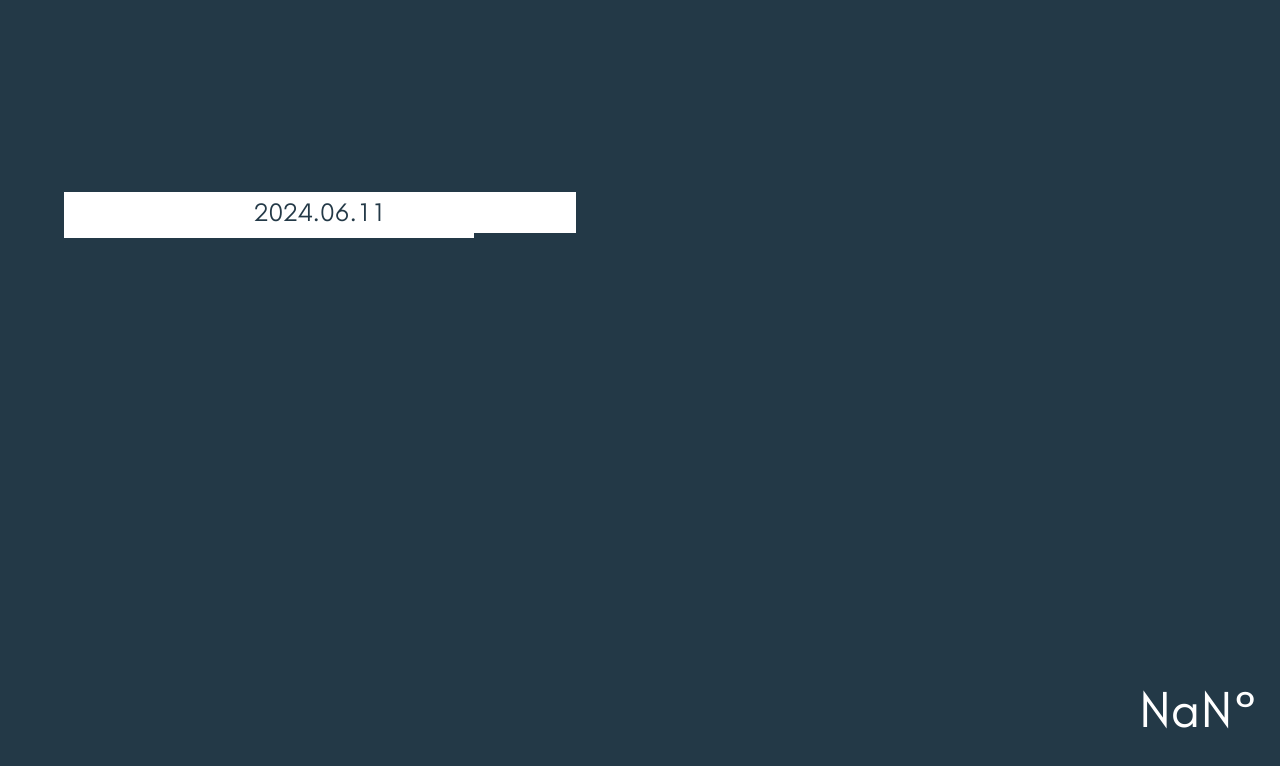
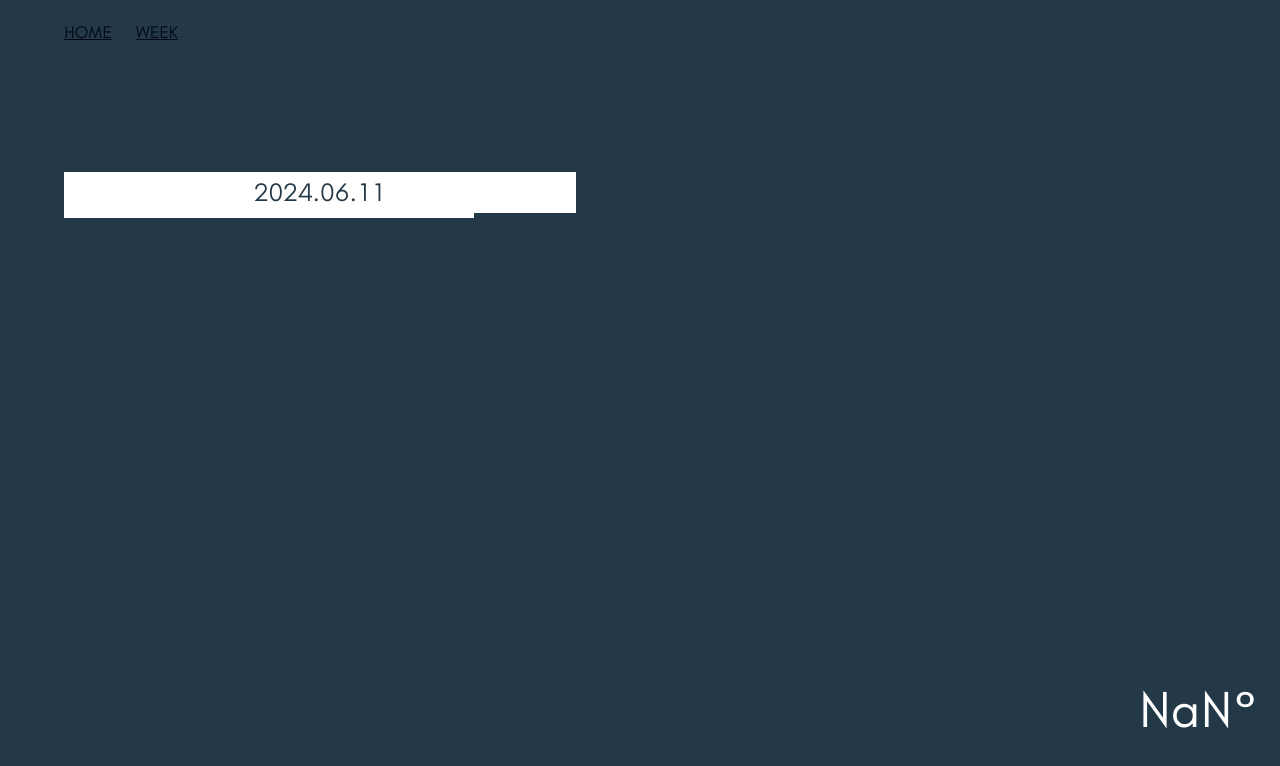
Before and after one commit to Hazae/W-Guardian, a React (Vite) app: page / in a window 1280 px wide. Shown: the top 766 px of the page. Built offline with nearby package versions, Linux system fonts and the light colour scheme; no server answers.

Commit message:
feat(#10): Header 컴포넌트
- 페이지 이동을 위한 내비게이션 추가
- css 적용
- week 페이지 생성

```diff
--- a/src/App.tsx
+++ b/src/App.tsx
@@ -1,8 +1,10 @@
 import { QueryClient, QueryClientProvider } from "react-query";
 import { ReactQueryDevtools } from "react-query/devtools";
+import { BrowserRouter, Routes, Route } from "react-router-dom";
 
 import "./App.css";
 import Home from "./pages/home";
+import { Week } from "./pages/week";
 
 const queryClient = new QueryClient();
 
@@ -10,7 +12,13 @@ function App() {
   return (
     <>
       <QueryClientProvider client={queryClient}>
-        <Home />
+        <BrowserRouter>
+          <Routes>
+            <Route path="/" element={<Home />}></Route>
+            <Route path="/week" element={<Week />}></Route>
+            {/* <Route path="*" element={<NotFound />}></Route> */}
+          </Routes>
+        </BrowserRouter>
         <ReactQueryDevtools />
       </QueryClientProvider>
     </>
--- /dev/null
+++ b/src/pages/header.tsx
@@ -0,0 +1,30 @@
+import { Link } from "react-router-dom";
+import styled from "styled-components";
+
+const Header: React.FC<{ $textcolor: string }> = ({ $textcolor }) => {
+  return (
+    <HeaderCon $textcolor={$textcolor}>
+      <nav>
+        <Link to="/">HOME</Link>
+        <Link to="/week">WEEK</Link>
+      </nav>
+    </HeaderCon>
+  );
+};
+
+const HeaderCon = styled.header<{ $textcolor: string }>`
+  padding-top: 1.25rem;
+  margin-left: 5%;
+
+  & nav {
+    display: flex;
+    gap: 1.5rem;
+
+    & a {
+      text-decoration: underline;
+      color: ;
+    }
+  }
+`;
+
+export default Header;
--- a/src/pages/home.tsx
+++ b/src/pages/home.tsx
@@ -6,15 +6,16 @@ import { WeatherIcons } from "@/components/weather-icons";
 import WeatherDescription from "@/components/weather-description";
 import { useCurrentLocation } from "@/hooks/useGeoLocation";
 import useWeather from "@/hooks/useWeather";
+import Header from "./header";
 
 const geolocationOptions = {
   enableHighAccuracy: true,
   timeout: 1000 * 10, // 10초
-  maximumAge: 1000 * 3600 * 24, // 24시간
+  maximumAge: 1000 * 3600 * 1, // 1시간
 };
 
 const bgBright = ["01d", "02d", "50d", "50n"];
-const bgCloudy = ["03d", "04d", "10d"];
+const bgCloudy = ["03d", "04d", "10d", "11d"];
 const barNight = ["01n", "04n"];
 const barPosition = ["02d", "04d"];
 
@@ -54,7 +55,7 @@ const Bar = styled.div<{ $colorposition: string }>`
 const TopText = styled.div`
   width: 40%;
   margin-left: 5%;
-  padding-top: 15%;
+  padding-top: 10%;
 `;
 
 const Home: React.FC = () => {
@@ -65,6 +66,7 @@ const Home: React.FC = () => {
 
   return (
     <Container className="mx-auto my-auto" $bgcolor={propsForCSS}>
+      <Header $textcolor={propsForCSS} />
       <TopText>
         <TodayDate />
         <CityName weatherData={data} isLoading={isLoading} error={error} />
--- /dev/null
+++ b/src/pages/week.tsx
@@ -0,0 +1,3 @@
+export const Week: React.FC = () => {
+  return <div>week</div>;
+};
```
